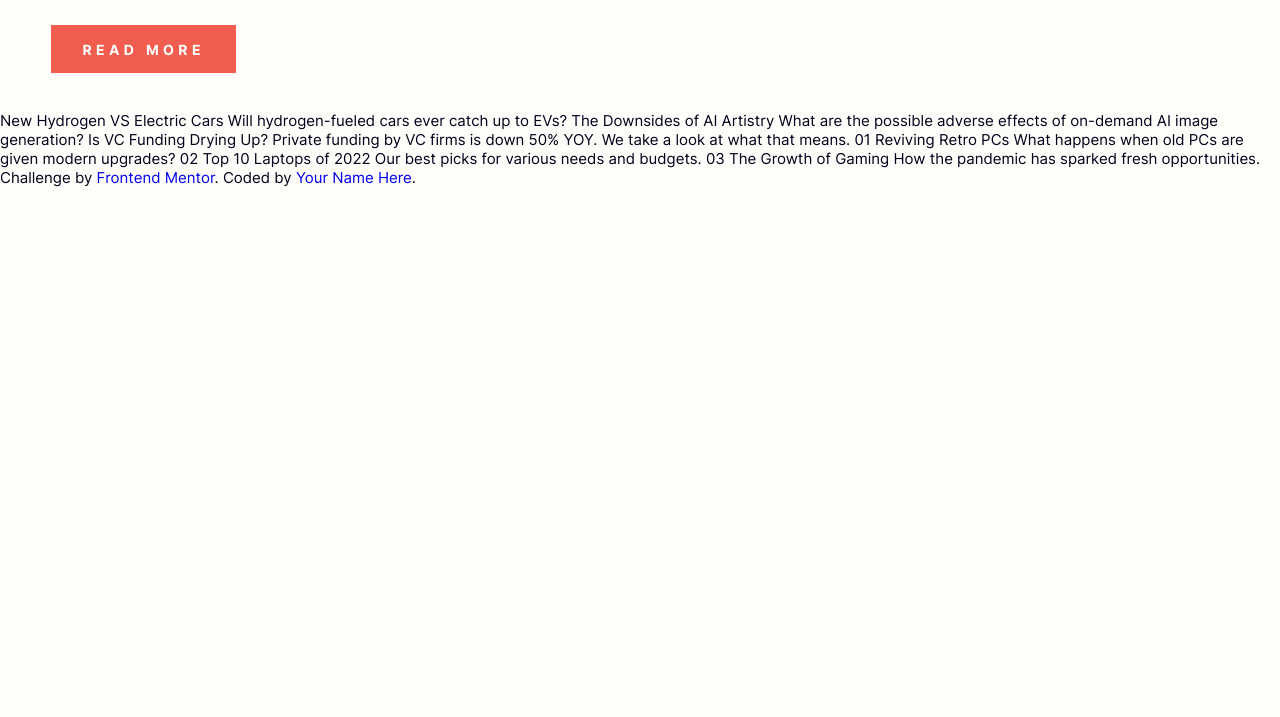
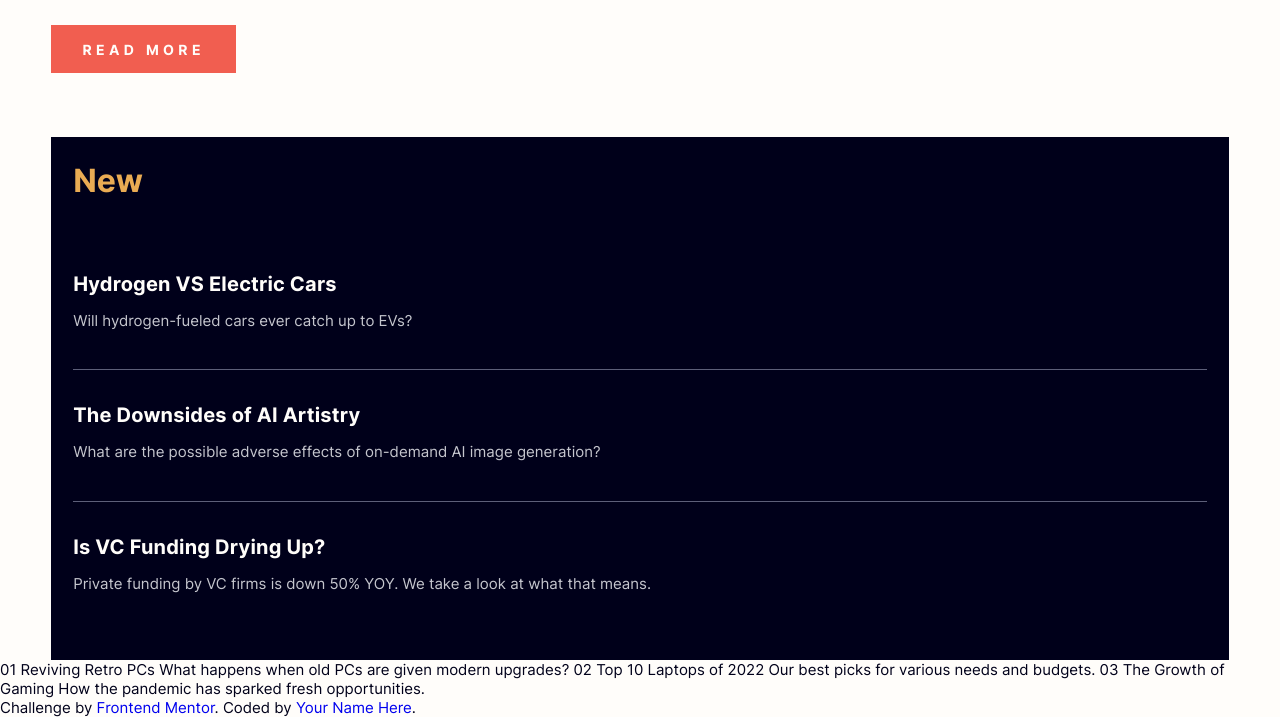
Before and after one commit to antozr/news-home-page, a website built with Parcel: page src/index.html in a window 1280 px wide. Shown: the part 773-1490 px from the top of the page. Before the commit the page ends 960 px from the top, so only its background shows below. Built offline with nearby package versions, Linux system fonts and the light colour scheme.

Commit message:
ADD second section + style

```diff
--- a/src/index.html
+++ b/src/index.html
@@ -77,20 +77,43 @@
 						Read more
 					</a>
 				</div>
+				<div class="sect__boxNew">
+					<h2 class="sect__title sect__title--2 sect__title--jaune">
+						New
+					</h2>
+					<ul class="sect__listNew">
+						<li class="sect__elNew">
+							<h3 class="sect__title sect__title--3">
+								Hydrogen VS Electric Cars
+							</h3>
+							<p class="sect__txt">
+								Will hydrogen-fueled cars ever catch up to EVs?
+
+							</p>
+						</li>
+						<li class="sect__elNew">
+							<h3 class="sect__title sect__title--3">
+								The Downsides of AI Artistry
+							</h3>
+							<p class="sect__txt">
+								What are the possible adverse effects of on-demand AI image generation?
+
+							</p>
+						</li>
+						<li class="sect__elNew">
+							<h3 class="sect__title sect__title--3">
+								Is VC Funding Drying Up?
+							</h3>
+							<p class="sect__txt">
+								Private funding by VC firms is down 50% YOY. We take a look at what that means.
+
+							</p>
+						</li>
+					</ul>
+				</div>
 			</section>
 		</main>
 
-
-		New
-
-								  Hydrogen VS Electric Cars
-								  Will hydrogen-fueled cars ever catch up to EVs?
-
-								  The Downsides of AI Artistry
-								  What are the possible adverse effects of on-demand AI image generation?
-
-								  Is VC Funding Drying Up?
-								  Private funding by VC firms is down 50% YOY. We take a look at what that means.
 
 		01
 																  Reviving Retro PCs
--- a/src/styles/sect.scss
+++ b/src/styles/sect.scss
@@ -33,6 +33,19 @@
     line-height: 100%;
     max-width: 10ch;
     height: auto;
+
+    &--2 {
+      font-size: 32px;
+    }
+    &--3 {
+      font-size: 20px;
+      letter-spacing: 0.2px;
+      max-width: none;
+      margin: 0 0 14px 0;
+    }
+    &--jaune {
+      color: var(--color-orange);
+    }
   }
   &__txt {
     font-family: "Inter";
@@ -54,5 +67,46 @@
     font-weight: 700;
     letter-spacing: 4.34px;
     text-transform: uppercase;
+    cursor: pointer;
+    &:hover{
+        transition: 0.6s;
+        background-color: var(--color-dark);
+
+    }
+  }
+
+  &__boxNew {
+    background-color: var(--color-dark);
+    width: 100%;
+    min-height: 60vh;
+    height: auto;
+    display: flex;
+    flex-direction: column;
+    row-gap: 42px;
+    color: var(--color-white);
+    padding: 28px 22px;
+
+  }
+  &__listNew{
+    display: flex;
+    flex-direction: column;
+
+  }
+  &__elNew{
+    padding: 35px 0;
+    cursor: pointer;
+    &>p{
+        color: var(--color-blueG);
+    }
+    &:hover{
+        &>h3{
+            transition: 0.2s;
+            color: var(--color-orange);
+        }
+    }
+    &:nth-child(2){
+        border-top: 1px solid var(--color-darkB);
+        border-bottom: 1px solid var(--color-darkB);
+    }
   }
 }
```
Lines whose indentation alone changed are shown as unchanged.
